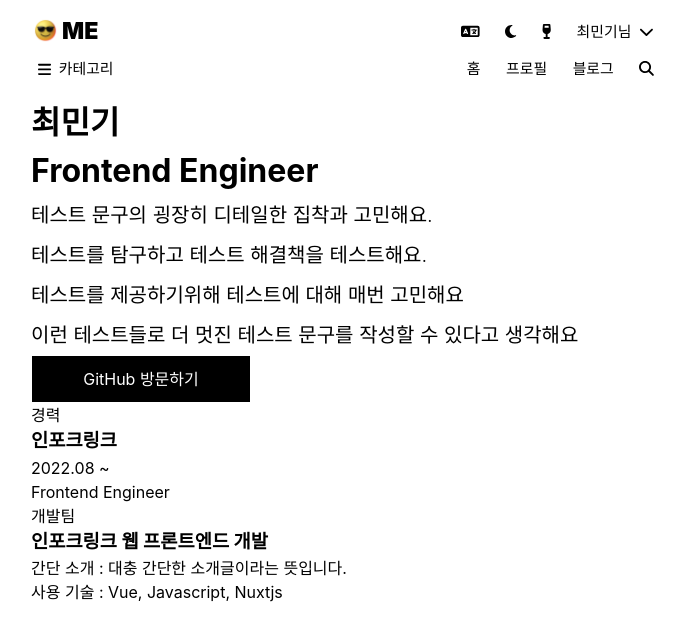
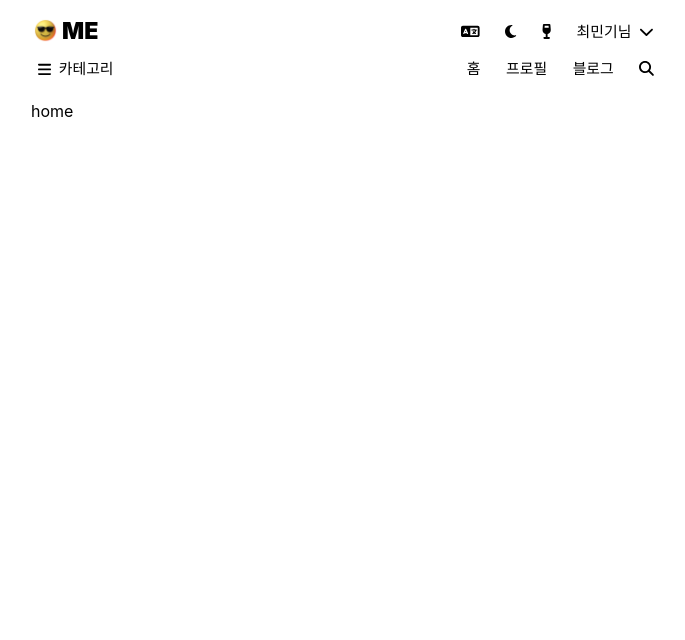
Before and after one commit to cmg8431/me, a Next.js app: page / in a window 1280 px wide. Shown: the top 640 px of the page, without its empty margins (291-976 px from the left). Built offline with nearby package versions, Linux system fonts and the light colour scheme; a web font is replaced by a local one.

Commit message:
feat(style): 다크모드 컬러 셋업 및 color 요소 추가

```diff
--- a/src/pages/index.tsx
+++ b/src/pages/index.tsx
@@ -5,42 +5,7 @@ import { DefaultLayout } from '@/layouts';
 import * as S from './styled';
 
 const HomePage: NextPage = () => {
-  return (
-    <DefaultLayout>
-      <div>
-        <div>
-          <S.H1>최민기</S.H1>
-          <S.H1>Frontend Engineer</S.H1>
-        </div>
-        <S.P1>
-          테스트 문구의 굉장히 디테일한 집착과 고민해요. <br />
-          테스트를 탐구하고 테스트 해결책을 테스트해요. <br />
-          테스트를 제공하기위해 테스트에 대해 매번 고민해요 <br />
-          이런 테스트들로 더 멋진 테스트 문구를 작성할 수 있다고 생각해요
-        </S.P1>
-        <div>
-          <S.Button>GitHub 방문하기</S.Button>
-        </div>
-      </div>
-
-      <div>
-        <div>경력</div>
-        <div>
-          <div>
-            <h3>인포크링크</h3>
-            <div>2022.08 ~</div>
-            <div>Frontend Engineer</div>
-            <div>개발팀</div>
-          </div>
-          <div>
-            <h3>인포크링크 웹 프론트엔드 개발</h3>
-            <div>간단 소개 : 대충 간단한 소개글이라는 뜻입니다.</div>
-            <div>사용 기술 : Vue, Javascript, Nuxtjs</div>
-          </div>
-        </div>
-      </div>
-    </DefaultLayout>
-  );
+  return <DefaultLayout>home</DefaultLayout>;
 };
 
 export default HomePage;
--- a/src/pages/styled.ts
+++ b/src/pages/styled.ts
@@ -1,33 +1 @@
 import { styled } from '@/stitches.config';
-
-export const PreparationGuideWrapper = styled('div', {
-  width: '100%',
-  height: '100%',
-  display: 'flex',
-  alignItems: 'center',
-  justifyContent: 'center',
-  textAlign: 'center',
-  fontWeight: '400',
-  fontSize: '1.2rem',
-  letterSpacing: '-0.02rem',
-});
-
-export const H1 = styled('h1', {});
-
-export const P1 = styled('p', {
-  fontSize: '1.25rem',
-  lineHeight: '40px',
-  fontWeight: 300,
-});
-
-export const Button = styled('button', {
-  maxWidth: '100%',
-  padding: '0px 12px',
-  cursor: 'pointer',
-  borderRradius: '5px',
-  width: '220px',
-  height: '48px',
-  color: 'white',
-  border: '1px solid rgb(255, 255, 255)',
-  backgroundColor: 'black',
-});
--- a/src/stitches.config.ts
+++ b/src/stitches.config.ts
@@ -13,7 +13,7 @@ export const {
   config,
 } = createStitches({
   theme: {
-    ...colors.light,
+    colors: colors.light,
     ...sizes,
   },
   ...media,
@@ -25,5 +25,5 @@ export const globalStyles = globalCss({
 });
 
 export const darkTheme = createTheme('dark', {
-  ...colors.dark,
+  colors: colors.dark,
 });
--- a/src/styles/colors.ts
+++ b/src/styles/colors.ts
@@ -1,4 +1,12 @@
 export const colors = {
-  light: {},
-  dark: {},
+  light: {
+    background: 'white',
+    color: 'black',
+    gray100: '#f5f5f5',
+  },
+  dark: {
+    background: '#121212',
+    color: 'white',
+    gray100: '#222222',
+  },
 };
--- a/src/styles/global.ts
+++ b/src/styles/global.ts
@@ -15,7 +15,8 @@ export const reset = {
 
   body: {
     lineHeight: 1.5,
-    backgroundColor: '$gray-100',
+    backgroundColor: '$background',
+    transition: 'background 0.1s ease-in, color 0.1s ease-in',
     position: 'fixed',
     top: 0,
     left: 0,
```
